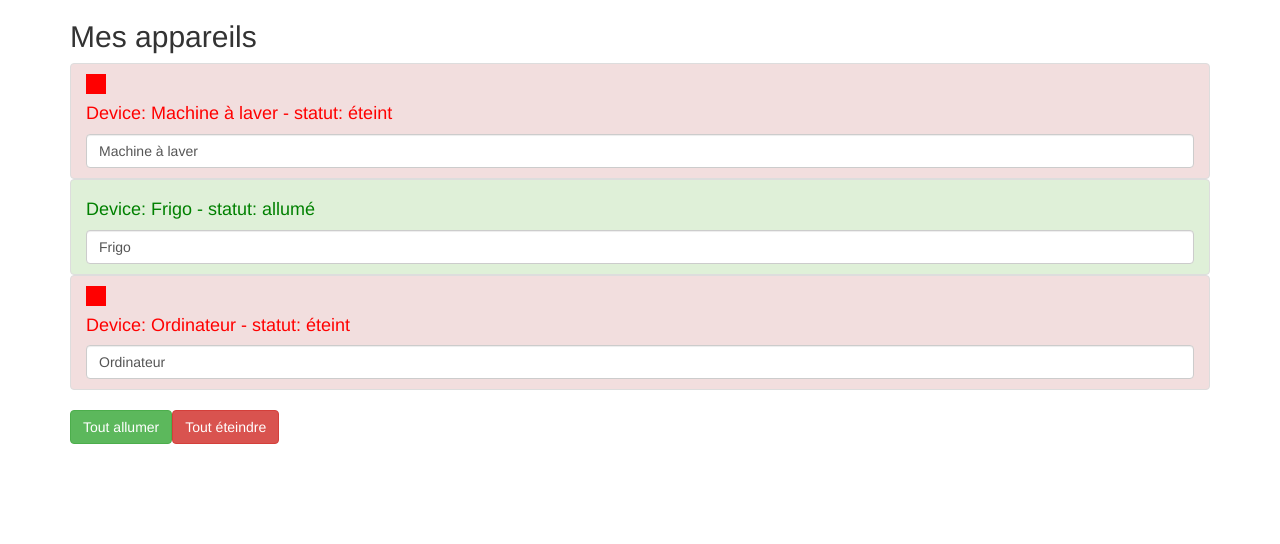
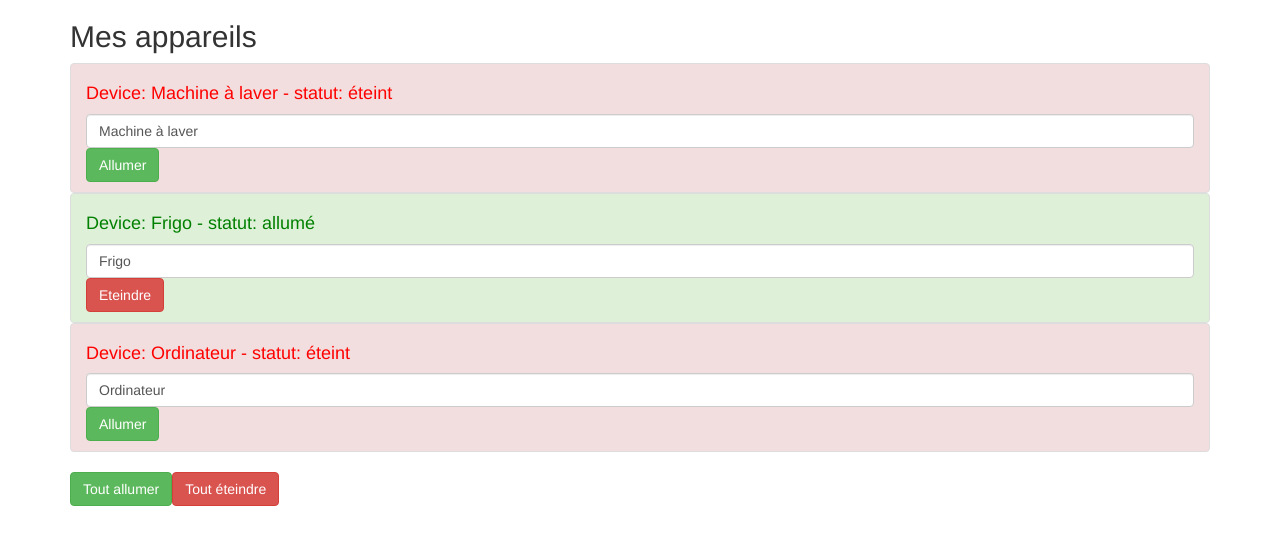
Before and after one commit to gaetank/tuto_angular, an Angular app: page / in a window 1280 px wide. Shown: the top 544 px of the page. Built offline with nearby package versions, Linux system fonts and the light colour scheme.

Commit message:
Communication entre les composants

```diff
--- a/src/app/app.component.html
+++ b/src/app/app.component.html
@@ -24,7 +24,11 @@
     <div class="col-xs-12">
       <h2>Mes appareils</h2>
       <ul class="list-group">
-        <app-device *ngFor="let device of devices" [deviceName]="device.name" [deviceStatus]="device.status"></app-device>
+        <app-device *ngFor="let device of devices; let i = index"
+          [deviceName]="device.name"
+          [deviceStatus]="device.status"
+          [index]="i">
+        </app-device>
       </ul>
 
       <button class="btn btn-success"
--- a/src/app/device/device.component.html
+++ b/src/app/device/device.component.html
@@ -2,8 +2,14 @@
                 'list-group-item-success': deviceStatus === 'allumé',
                 'list-group-item-danger': deviceStatus === 'éteint'}">
 
-    <div style="width:20px;height:20px;background-color:red;" *ngIf="deviceStatus === 'éteint'"></div>
-
     <h4 [ngStyle]="{color: getColor()}">Device: {{ deviceName }} - statut: {{ deviceStatus }}</h4>
     <input type="text" class="form-control" [(ngModel)]="deviceName">
+
+    <button class="btn btn-success"
+            *ngIf="deviceStatus === 'éteint'"
+            (click)="onSwitch()">Allumer</button>
+
+    <button class="btn btn-danger"
+            *ngIf="deviceStatus === 'allumé'"
+            (click)="onSwitch()">Eteindre</button>
 </li>
--- a/src/app/device/device.component.ts
+++ b/src/app/device/device.component.ts
@@ -1,4 +1,5 @@
 import { Component, OnInit, Input } from '@angular/core';
+import { DeviceService } from 'src/app/services/device.service';
 
 @Component({
   selector: 'app-device',
@@ -9,10 +10,19 @@ export class DeviceComponent implements OnInit {
 
   @Input() deviceName: string
   @Input() deviceStatus: string
+  @Input() index: number
 
-  constructor() { }
+  constructor(private deviceService: DeviceService) { }
 
   ngOnInit() {
+  }
+
+  onSwitch() {
+    if(this.deviceStatus === 'allumé') {
+      this.deviceService.switchOffOne(this.index);
+    } else if(this.deviceStatus === 'éteint') {
+      this.deviceService.switchOnOne(this.index);
+    }
   }
 
   getStatus() {
--- a/src/app/services/device.service.ts
+++ b/src/app/services/device.service.ts
@@ -21,4 +21,12 @@ export class DeviceService {
       switchOffAll() {
         this.devices.forEach(device => device.status = 'éteint')
       }
+
+      switchOnOne(i: number) {
+        this.devices[i].status = 'allumé'
+      }
+
+      switchOffOne(i: number) {
+        this.devices[i].status = 'éteint'
+      }
 }
```
